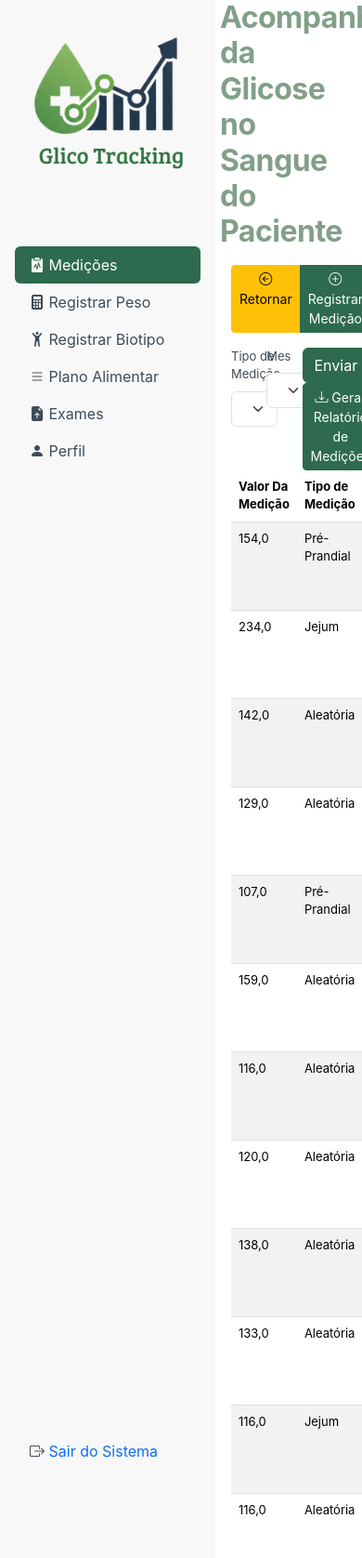
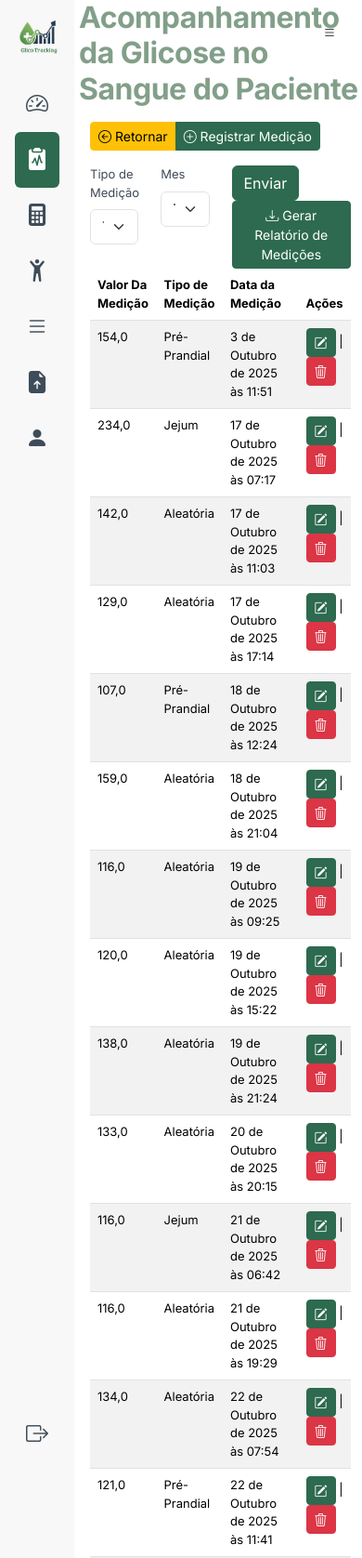
Before and after one commit to andrealansp/glicotracking, a Django app: page /medicoes/lista in a window 390 px wide. Shown: the top 1676 px of the page at 93% size. Run offline with Django 4.2, Linux system fonts and the light colour scheme; a user stored in the database is signed in; data comes from the database, SQL or seed files in the repository; both versions use the stored data as it was after the commit; some libraries are stand-ins or nearby versions.

Commit message:
Atualizada a interface para utilização em tablet.

```diff
--- a/app/settings.py
+++ b/app/settings.py
@@ -29,7 +29,7 @@ SECRET_KEY = os.getenv("SECRET_KEY")
 DEBUG = True
 
 ALLOWED_HOSTS = ['glicotracking.alvesdevpy.com.br', '127.0.0.1', 'localhost']
-CSRF_TRUSTED_ORIGINS = ["https://glicotracking.alvesdevpy.com.br", "www.glicotracking.alvesdevpy.com.br"]
+CSRF_TRUSTED_ORIGINS = ["https://glicotracking.alvesdevpy.com.br", "http://www.glicotracking.alvesdevpy.com.br"]
 
 # Reconhecer HTTPS por trás do Traefik
 SECURE_PROXY_SSL_HEADER = ("HTTP_X_FORWARDED_PROTO", "https")
--- a/app/template/base.html
+++ b/app/template/base.html
@@ -18,50 +18,74 @@
 <body>
 
 <div class="parent">
-    <nav class="div1 d-flex flex-column flex-shrink-0 p-3 text-white custon-bg">
+    <button id="toggleNav" class="btn btn-sm btn-size-custon" style="">
+        <i class="bi bi-list"></i>
+    </button>
+    <nav class="div1 d-flex flex-column flex-shrink-0 p-3 text-white custon-bg recolhida">
         <a href="/" class="d-flex align-items-center mb-3 mb-md-0 me-md-auto text-white text-decoration-none">
             <img src={% static "images/logo.png" %} width="200px" alt="">
         </a>
         <hr>
         <ul class="nav nav-pills flex-column mb-auto">
             <li class="nav-item">
-                <a href="{% url "medicoes:lista" %}" class="nav-link custon"><i class="bi bi-clipboard2-pulse-fill"></i>
-                 Medições</a>
+                <a href="{% url 'core:dashboard' %}" class="nav-link custon" data-tooltip="Dashboard">
+                <i class="bi bi-speedometer2"></i>
+                Dashboard
+                </a>
+            </li>
+            <li class="nav-item">
+                <a href="{% url 'medicoes:lista' %}" class="nav-link custon" data-tooltip="Medições">
+                <i class="bi bi-clipboard2-pulse-fill"></i>
+                Medições
+                </a>
             </li>
             <li>
-                <a href="{% url "perfis:peso_lista" %}" class="nav-link custon"><i
-                    class="bi bi-calculator-fill"></i>
-                Registrar Peso</a>
+                <a href="{% url 'perfis:peso_lista' %}" class="nav-link custon" data-tooltip="Registrar Peso">
+                <i class="bi bi-calculator-fill"></i>
+                Registrar Peso
+                </a>
             </li>
             <li>
-                <a href="{% url "perfis:biotipo_lista" %}" class="nav-link custon"><i
-                    class="bi bi-person-arms-up"></i>
-                Registrar Biotipo</a>
+                <a href="{% url 'perfis:biotipo_lista' %}" class="nav-link custon" data-tooltip="Registrar Biotipo">
+                <i class="bi bi-person-arms-up"></i>
+                Registrar Biotipo
+                </a>
             </li>
             <li>
-                <a href="{% url "planos:lista" %}" class="nav-link custon"><i class="bi bi-list"></i> Plano
-                Alimentar</a>
+                <a href="{% url 'planos:lista' %}" class="nav-link custon" data-tooltip="Plano Alimentar">
+                <i class="bi bi-list"></i>
+                Plano Alimentar
+                </a>
             </li>
             <li>
-                <a href="{% url "exames:lista" %}" class="nav-link custon"><i
-                    class="bi bi-file-earmark-arrow-up-fill"></i> Exames</a>
+                <a href="{% url 'exames:lista' %}" class="nav-link custon" data-tooltip="Exames">
+                <i class="bi bi-file-earmark-arrow-up-fill"></i>
+                Exames
+                </a>
             </li>
             <li>
-                <a href="{% url "perfis:perfil" user.perfil.slug %}" class="nav-link custon"><i
-                    class="bi bi-person-fill"></i> Perfil</a>
+                <a href="{% url 'perfis:perfil' user.perfil.slug %}" class="nav-link custon" data-tooltip="Perfil">
+                <i class="bi bi-person-fill"></i>
+                Perfil
+                </a>
             </li>
         </ul>
+
         <hr>
+
         <ul class="nav nav-pills flex-column mb-auto">
             <li class="nav-item">
-                <form action="/logout" method="post">
+                <form action="/logout" method="post" style="width: 100%;">
                     {% csrf_token %}
-                    <button class="nav-link custon">
-                        <i class="bi bi-box-arrow-right"></i> Sair do Sistema
+                    <button class="nav-link custon w-100" data-tooltip="Sair">
+                        <i class="bi bi-box-arrow-right"></i>
+                        <span>Sair do Sistema</span>
                     </button>
                 </form>
             </li>
         </ul>
+
+
     </nav>
     <div class="div2">
         {% block content %}
--- a/medicoes/template/medicoes/medicao_listar.html
+++ b/medicoes/template/medicoes/medicao_listar.html
@@ -16,26 +16,23 @@
         </div>
     </div>
     <div class="row">
-        <div class="col-12">
+        <div class="col-12 col-md-12">
             <form method="get">
                 <div class="row">
                     {% csrf_token %}
-                    <div class="col-3">
+                    <div class="col-3 col-md-3">
                         {% bootstrap_field form.tipo_medicao show_label='skip' size="sm" %}
                     </div>
-                    <div class="col-3">
+                    <div class="col-3 col-md-3">
                         {% bootstrap_field form.mes show_label='skip' size="sm" %}
                     </div>
-                    <div class="col-3">
+                    <div class="col-6 col-md-6">
                         {% bootstrap_button "Enviar" size="sm" %}
                         <a href="{% url 'medicoes:relatorio'%}?tipo_medicao={{ request.GET.tipo_medicao }}&mes={{ request.GET.mes }}"
                            class="btn btn-primary btn-sm"><i class="bi bi-download" ></i> Gerar Relatório de Medições</a>
                     </div>
                 </div>
             </form>
-        </div>
-        <div class="col-3">
-
         </div>
     </div>
     <div class="row">
--- a/medicoes/template/medicoes/medicao_relatorio.html
+++ b/medicoes/template/medicoes/medicao_relatorio.html
@@ -75,7 +75,7 @@
             datasets: [{
                 label: 'Glicose (mg/dL)',
                 data: glicoseData.map(item => item.valor),
-                backgroundColor: 'rgba(192,192,192,0.4)',
+                backgroundColor: 'rgba(192,192,192,0.8)',
                 borderColor: 'white',
                 borderWidth: 1,
                 borderRadius: 5
--- a/static/scripts/script.js
+++ b/static/scripts/script.js
@@ -10,4 +10,25 @@ document.addEventListener("DOMContentLoaded", function () {
             element.classList.add('active')
         }
     })
+
+    const toggleBtn = document.getElementById('toggleNav');
+    const nav = document.querySelector('.div1');
+    const parent = document.querySelector('.parent');
+
+    if (toggleBtn && nav) {
+        toggleBtn.addEventListener('click', function() {
+            nav.classList.toggle('recolhida');
+            parent.classList.toggle('nav-collapsed');
+
+            // Salva estado no localStorage
+            localStorage.setItem('navRecolhida', nav.classList.contains('recolhida'));
+        });
+
+        // Restaura estado anterior
+        if (localStorage.getItem('navRecolhida') === 'true') {
+            nav.classList.add('recolhida');
+            parent.classList.add('nav-collapsed');
+        }
+    }
+
 })
--- a/static/styles/base.css
+++ b/static/styles/base.css
@@ -1,3 +1,5 @@
+@import url('https://fonts.googleapis.com/css2?family=Inter:wght@400;500;600;700&display=swap');
+
 :root {
   --glico-primary: #2D6A4F;
   --glico-secondary: #1B4965;
@@ -15,8 +17,6 @@
 
 /* Tabela com alternância sutil */
 table tbody tr:nth-child(odd) { background-color: var(--glico-light-bg); }
-
-@import url('https://fonts.googleapis.com/css2?family=Inter:wght@400;500;600;700&display=swap');
 
 * { font-family: 'Inter', sans-serif; }
 
@@ -36,7 +36,7 @@ body {
 .parent {
   display: grid;
   grid-template-columns: repeat(5, 1fr);
-  grid-template-rows: repeat(4, 1fr) 50px;  /* ← Última linha com altura fixa */
+  grid-template-rows: repeat(4, 1fr) 50px;
   grid-column-gap: 5px;
   grid-row-gap: 10px;
   height: 100vh;
@@ -85,3 +85,97 @@ background-color:var(--glico-light-bg);
 .nav-link.active i{
 color: white;
 }
+/* Nav expandida (padrão) */
+.div1 {
+    grid-area: 1 / 1 / 6 / 2;
+    transition: all 0.3s ease-in-out;
+    width: auto;
+    min-width: 250px;
+}
+
+/* Nav recolhida */
+.div1.recolhida {
+    grid-area: 1 / 1 / 6 / 1;
+    min-width: 80px;
+    width: 80px;
+}
+
+.div1.recolhida .d-flex img {
+    width: 50px !important;
+    height: auto;
+}
+
+.div1.recolhida hr {
+    display: none;
+}
+
+/* Esconde logo e texto do logo */
+.div1.recolhida > a {
+    display: none;
+}
+
+/* Estilo dos links recolhidos - mostra só ícone */
+.div1.recolhida .nav-link {
+    display: flex !important;
+    justify-content: center;
+    align-items: center;
+    padding: 0.75rem 0.5rem !important;
+    position: relative;
+    font-size: 0;
+}
+
+.div1.recolhida .nav-link i {
+    font-size: 1.5rem;
+    margin-right: 0 !important;
+    margin-bottom: 0 !important;
+}
+
+/* Tooltip ao passar mouse */
+.div1.recolhida .nav-link::after {
+    content: attr(data-tooltip);
+    position: absolute;
+    left: 100%;
+    background: rgba(0, 0, 0, 0.8);
+    color: white;
+    padding: 5px 10px;
+    border-radius: 4px;
+    white-space: nowrap;
+    margin-left: 10px;
+    opacity: 0;
+    pointer-events: none;
+    transition: opacity 0.3s;
+    font-size: 0.85rem;
+    z-index: 1000;
+}
+
+.div1.recolhida .nav-link:hover::after {
+    opacity: 1;
+}
+
+/* Botão de logout recolhido */
+.div1.recolhida .nav-link.custon {
+    font-size: 0;
+}
+
+.div1.recolhida .nav-link.custon i {
+    font-size: 1.5rem;
+}
+
+/* Ajusta grid quando nav recolhe */
+.parent.nav-collapsed {
+    grid-template-columns: 80px repeat(4, 1fr);
+}
+
+.parent.nav-collapsed .div2,
+.parent.nav-collapsed .div3 {
+    grid-column: 2 / 6;
+}
+
+.btn-size-custon{
+position: absolute;
+top: 10px;
+right: 10px;
+z-index: 10;
+height:50px;
+width:50px;
+}
```
Also changed, not shown: docker-compose.yml (+42 -32 lines), local.sqlite3.
